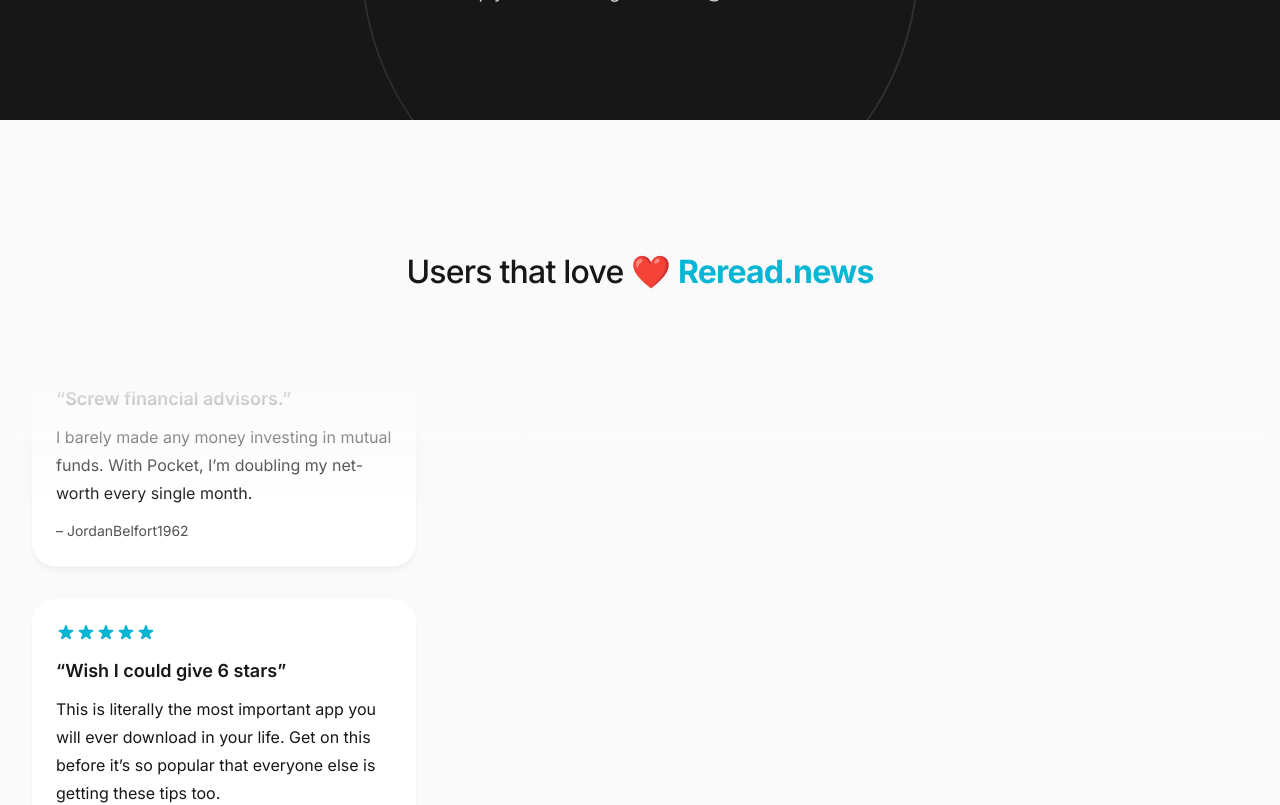
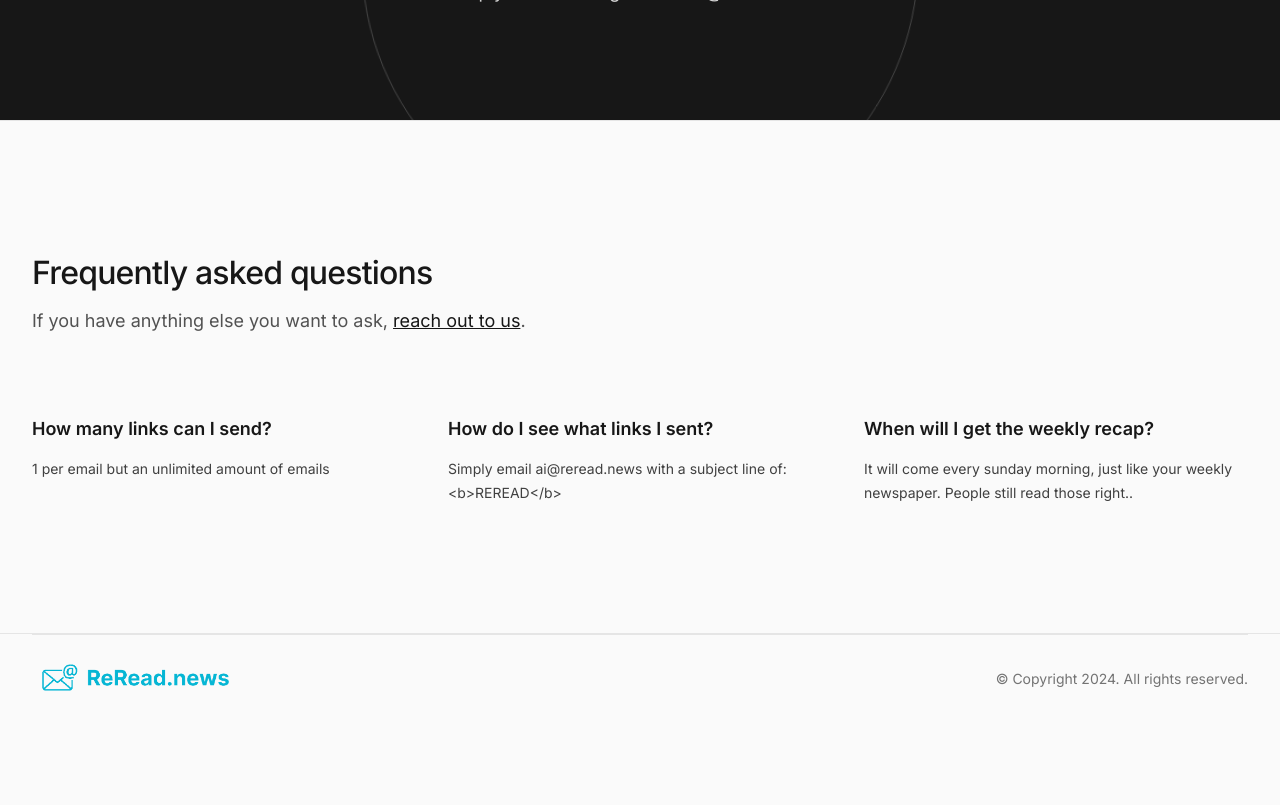
Before and after one commit to tmoreton/reread.news, a Next.js app: page / in a window 1280 px wide. Shown: the part 1780-2585 px from the top of the page. After the commit the page ends 2527 px from the top, so only its background shows below. Built offline with nearby package versions, Linux system fonts and the light colour scheme.

Commit message:
update homepage

```diff
--- a/src/app/(main)/page.tsx
+++ b/src/app/(main)/page.tsx
@@ -13,7 +13,7 @@
       {/* <PrimaryFeatures /> */}
       <SecondaryFeatures />
       <CallToAction />
-      <Reviews />
+      {/* <Reviews /> */}
       {/* <Pricing /> */}
       <Faqs />
     </>
--- a/src/components/Faqs.tsx
+++ b/src/components/Faqs.tsx
@@ -10,13 +10,13 @@
   [
     {
       question: 'How do I see what links I sent?',
-      answer: 'Simply email ai@reread.news with a subject line of: REREAD',
+      answer: 'Simply email ai@reread.news with a subject line of: <b>REREAD</b>',
     },
   ],
   [
     {
-      question: 'How many links can I send?',
-      answer: '1 per email but an unlimited amount of emails',
+      question: 'When will I get the weekly recap?',
+      answer: 'It will come every sunday morning, just like your weekly newspaper. People still read those right..',
     },
   ],
 ]
```
